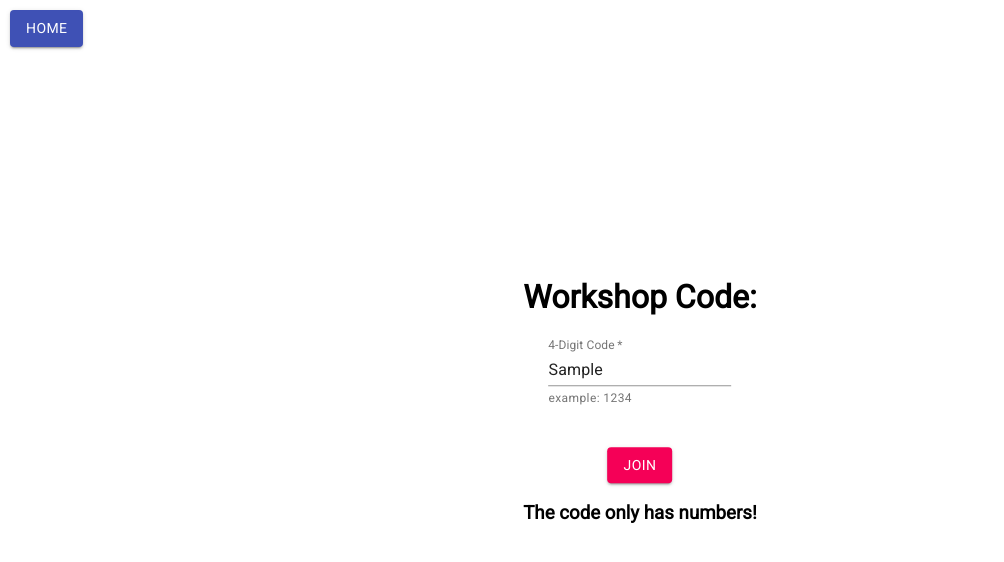
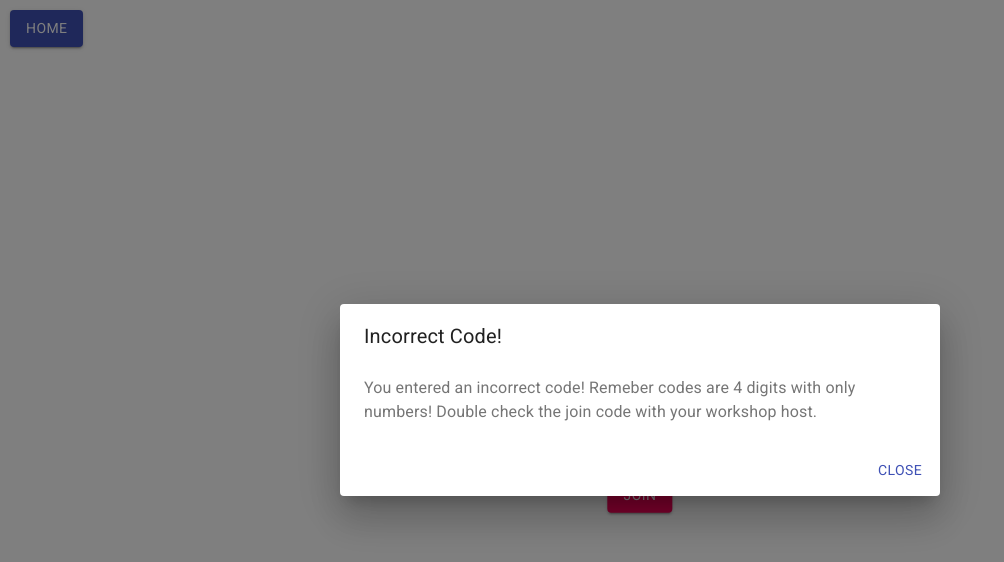
Before and after one commit to os-ucsd/workshop-facilitator, a React (Create React App) app in the folder workshop-facilitator/: page /join in a window 1280 px wide. Both pictures are taken after typing "Sample" into the empty fields and a click on the button "JOIN". Shown: the top 562 px of the page, without its empty margins (0-1004 px from the left). Built offline with nearby package versions, Linux system fonts and the light colour scheme.

Commit message:
Added dialog instead of alert for incorrect code

```diff
--- a/workshop-facilitator/src/routes/Join.js
+++ b/workshop-facilitator/src/routes/Join.js
@@ -2,6 +2,16 @@ import React from "react";
 import TextField from "@material-ui/core/TextField";
 import Button from "@material-ui/core/Button";
 import "../styles/Join.css";
+
+
+
+import Dialog from '@material-ui/core/Dialog';
+import DialogActions from '@material-ui/core/DialogActions';
+import DialogContent from '@material-ui/core/DialogContent';
+import DialogContentText from '@material-ui/core/DialogContentText';
+import DialogTitle from '@material-ui/core/DialogTitle';
+
+
 
 class Join extends React.Component {
     constructor() {
@@ -9,8 +19,6 @@ class Join extends React.Component {
         this.state = {
           roomCode: "",
           valid: true,
-          onlyNums: true,
-          fourNums: true,
         };
 
         this.checkRooms = this.checkRooms.bind(this);
@@ -53,12 +61,12 @@ class Join extends React.Component {
 
         }else{
             if(!isnum){
-                alert("code is not a number");
-                this.setState({onlyNums: false});
+                //alert("code is not a number");
+                //this.setState({onlyNums: false}); Don't really need onlyNums and fourNums anymore
                 this.setState({valid: false});
             }else if(code.length !== 4){
-                alert("code is 4 digits!");
-                this.setState({fourNums: false});
+                //alert("code is 4 digits!");
+                //this.setState({fourNums: false});
                 this.setState({valid: false});
 
             }
@@ -87,7 +95,6 @@ class Join extends React.Component {
     checkRooms(rooms, code){
         //host code 9485 works
         //join code 7317 works
-        let flagValid = false;
         console.log("Here are all the rooms", rooms);
         for(const room of rooms){
             if(code === room.hostCode.toString()){ //don't type check as well, cuz code is a string
@@ -106,14 +113,17 @@ class Join extends React.Component {
 
                 break;
             }
-      }
-      if(!flagValid){
-          alert("code is not valid");
-          //setOpen(true);
-      }
+
+        }
+        this.setState({valid:false});
+
     }
 
+    handleClose = () => {
+        this.setState({valid: true});
+    };
 
+ //             <Alert severity="error">This is an error alert — check it out!</Alert>
 
     render() {
         //const { history } = this.props;
@@ -124,6 +134,31 @@ class Join extends React.Component {
               <Button width="100%" variant="contained" color="primary" href="/">
                 Home
               </Button>
+
+
+            <Dialog
+                    open = {!(this.state.valid)}
+                    onClose={this.handleClose}
+                     aria-labelledby="alert-dialog-title"
+                     aria-describedby="alert-dialog-description"
+                   >
+                     <DialogTitle id="alert-dialog-title">{"Incorrect Code!"}</DialogTitle>
+                     <DialogContent>
+                       <DialogContentText id="alert-dialog-description">
+                       You entered an incorrect code!
+                       Remeber codes are 4 digits with only numbers!
+                       Double check the join code with your workshop host.
+                       </DialogContentText>
+                     </DialogContent>
+                     <DialogActions>
+                       <Button onClick={this.handleClose} color="primary" autoFocus>
+                            Close
+                       </Button>
+                     </DialogActions>
+            </Dialog>
+
+
+
             </div>
             <div className="vertical-center">
                 <h1>Workshop Code:</h1>
@@ -142,13 +177,14 @@ class Join extends React.Component {
                       Join
                     </Button>
                 </form>
-                {incorrectCode(this.state.onlyNums, this.state.fourNums)}
-
             </div>
           </div>
         );
       }
 }
+
+/*
+Removed because information is now in dialog box.
 
 function incorrectCode( onlyNums, fourNums){
     if(!onlyNums){
@@ -158,6 +194,7 @@ function incorrectCode( onlyNums, fourNums){
     }
 
 }
+*/
 
 
 /*
```
